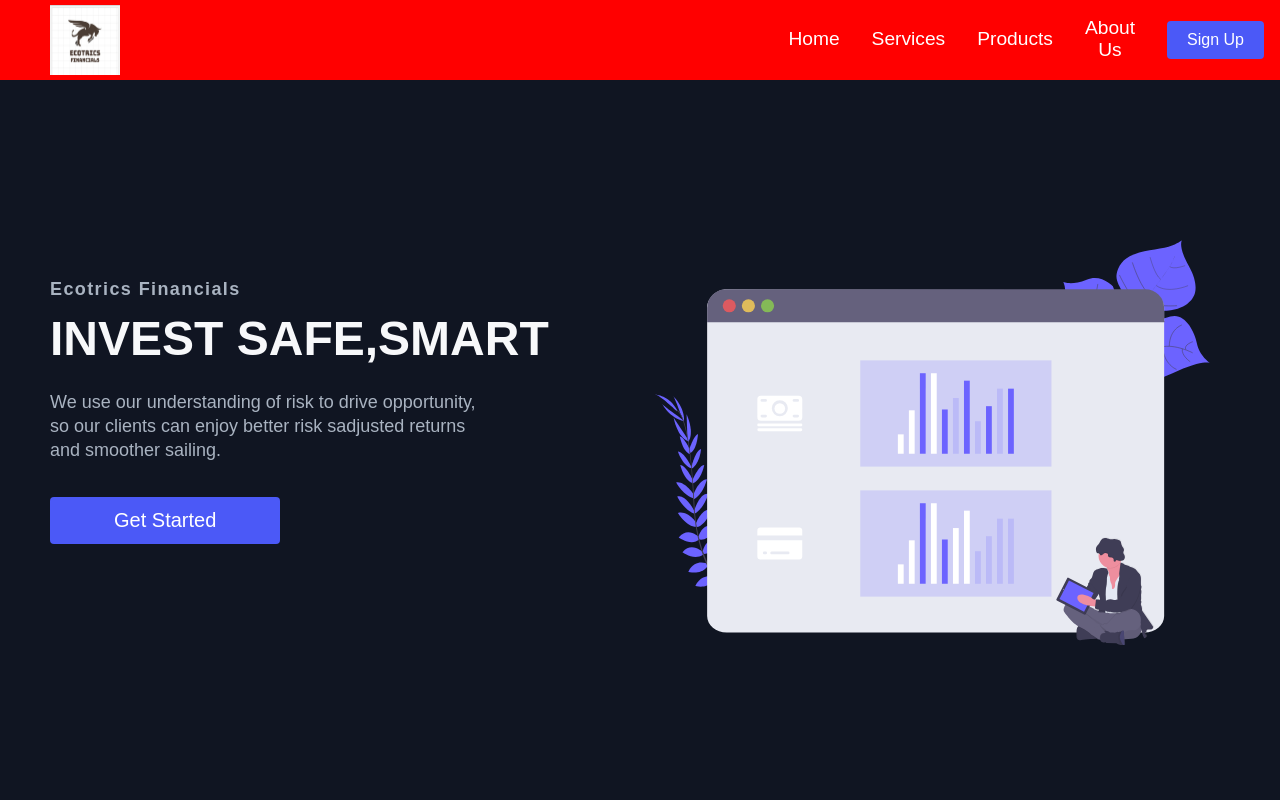
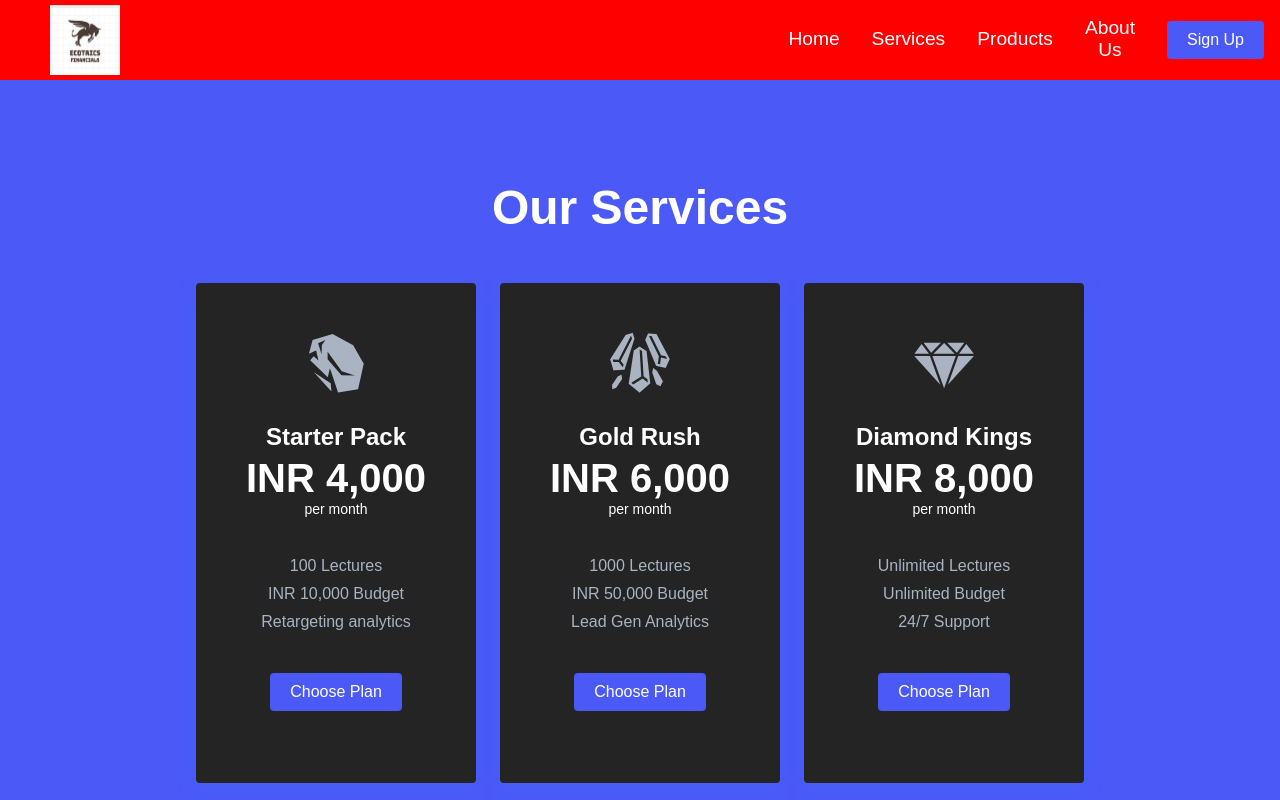
Before and after one commit to fuser312/Ecotrics_Financial, a React (Create React App) app: page /services in a window 1280 px wide. Shown: the top 800 px of the page. Built offline with nearby package versions, Linux system fonts and the light colour scheme.

Commit message:
Pricing component added. Navigation added

```diff
--- a/src/App.js
+++ b/src/App.js
@@ -3,6 +3,8 @@
 import { Navbar, Footer } from './components';
 import {BrowserRouter as Router, Switch, Route} from 'react-router-dom'
 import HomePage from './pages/HomePage/HomePage';
+import Products from './pages/Products/Products';
+import Services from './pages/Services/Services';
 
 function App() {
   return (
@@ -10,7 +12,9 @@
       <GlobalStyle />
       <Navbar/>
         <Switch>
-          <Route path="/" exxact component={HomePage} />
+          <Route path="/" exact component={HomePage} />
+          <Route path="/services" exxact component={Services} />
+          <Route path="/products" exxact component={Products} />
         </Switch>
         <Footer/>
     </Router>
--- /dev/null
+++ b/src/components/Pricing/Pricing.elements.js
@@ -0,0 +1,105 @@
+import { Link } from 'react-router-dom';
+import styled from 'styled-components';
+
+export const PricingSection = styled.div`
+  padding: 100px 0 160px;
+  display: flex;
+  flex-direction: column;
+  justify-content: center;
+  background: #4b59f7;
+`;
+
+export const PricingWrapper = styled.div`
+  display: flex;
+  flex-direction: column;
+  align-items: center;
+  margin: 0 auto;
+  @media screen and (max-width: 960px) {
+    margin: 0 30px;
+    display: flex;
+    flex-direction: column;
+    align-items: center;
+  }
+`;
+
+export const PricingHeading = styled.h1`
+  color: #fff;
+  font-size: 48px;
+  margin-bottom: 24px;
+`;
+
+export const PricingContainer = styled.div`
+  display: flex;
+  justify-content: center;
+  align-items: center;
+  @media screen and (max-width: 960px) {
+    display: flex;
+    flex-direction: column;
+    justify-content: center;
+    align-items: center;
+    width: 100%;
+  }
+`;
+
+export const PricingCard = styled(Link)`
+  background: #242424;
+  box-shadow: 0 6px 20px rgba(56, 125, 255, 0.2);
+  width: 280px;
+  height: 500px;
+  text-decoration: none;
+  border-radius: 4px;
+  &:nth-child(2) {
+    margin: 24px;
+  }
+  &:hover {
+    transform: scale(1.06);
+    transition: all 0.3s ease-out;
+    color: #1c2237;
+  }
+  @media screen and (max-width: 960px) {
+    width: 90%;
+    &:hover {
+      transform: none;
+    }
+  }
+`;
+
+export const PricingCardInfo = styled.div`
+  display: flex;
+  flex-direction: column;
+  height: 500px;
+  padding: 24px;
+  align-items: center;
+  color: #fff;
+`;
+
+export const PricingCardIcon = styled.div`
+  margin: 24px 0;
+`;
+
+export const PricingCardPlan = styled.h3`
+  margin-bottom: 5px;
+  font-size: 24px;
+`;
+
+export const PricingCardCost = styled.h4`
+  font-size: 40px;
+`;
+
+export const PricingCardLength = styled.p`
+  font-size: 14px;
+  margin-bottom: 24px;
+`;
+
+export const PricingCardFeatures = styled.ul`
+  margin: 16px 0 32px;
+  list-style: none;
+  display: flex;
+  flex-direction: column;
+  align-items: center;
+  color: #a9b3c1;
+`;
+
+export const PricingCardFeature = styled.li`
+  margin-bottom: 10px;
+`;
--- /dev/null
+++ b/src/components/Pricing/Pricing.js
@@ -0,0 +1,84 @@
+import React from 'react';
+import { Button } from '../../globalStyles';
+import { AiFillThunderbolt } from 'react-icons/ai';
+import { GiCrystalBars } from 'react-icons/gi';
+import { GiCutDiamond, GiRock } from 'react-icons/gi';
+import { GiFloatingCrystal } from 'react-icons/gi';
+import { IconContext } from 'react-icons/lib';
+import {
+  PricingSection,
+  PricingWrapper,
+  PricingHeading,
+  PricingContainer,
+  PricingCard,
+  PricingCardInfo,
+  PricingCardIcon,
+  PricingCardPlan,
+  PricingCardCost,
+  PricingCardLength,
+  PricingCardFeatures,
+  PricingCardFeature
+} from './Pricing.elements';
+
+function Pricing() {
+  return (
+    <IconContext.Provider value={{ color: '#a9b3c1', size: 64 }}>
+      <PricingSection>
+        <PricingWrapper>
+          <PricingHeading>Our Services</PricingHeading>
+          <PricingContainer>
+            <PricingCard to='/sign-up'>
+              <PricingCardInfo>
+                <PricingCardIcon>
+                  <GiRock />
+                </PricingCardIcon>
+                <PricingCardPlan>Starter Pack</PricingCardPlan>
+                <PricingCardCost>INR 4,000</PricingCardCost>
+                <PricingCardLength>per month</PricingCardLength>
+                <PricingCardFeatures>
+                  <PricingCardFeature>100 Lectures</PricingCardFeature>
+                  <PricingCardFeature>INR 10,000 Budget</PricingCardFeature>
+                  <PricingCardFeature>Retargeting analytics</PricingCardFeature>
+                </PricingCardFeatures>
+                <Button primary>Choose Plan</Button>
+              </PricingCardInfo>
+            </PricingCard>
+            <PricingCard to='/sign-up'>
+              <PricingCardInfo>
+                <PricingCardIcon>
+                  <GiCrystalBars />
+                </PricingCardIcon>
+                <PricingCardPlan>Gold Rush</PricingCardPlan>
+                <PricingCardCost>INR 6,000</PricingCardCost>
+                <PricingCardLength>per month</PricingCardLength>
+                <PricingCardFeatures>
+                  <PricingCardFeature>1000 Lectures</PricingCardFeature>
+                  <PricingCardFeature>INR 50,000 Budget</PricingCardFeature>
+                  <PricingCardFeature>Lead Gen Analytics</PricingCardFeature>
+                </PricingCardFeatures>
+                <Button primary>Choose Plan</Button>
+              </PricingCardInfo>
+            </PricingCard>
+            <PricingCard to='/sign-up'>
+              <PricingCardInfo>
+                <PricingCardIcon>
+                  <GiCutDiamond />
+                </PricingCardIcon>
+                <PricingCardPlan>Diamond Kings</PricingCardPlan>
+                <PricingCardCost>INR 8,000</PricingCardCost>
+                <PricingCardLength>per month</PricingCardLength>
+                <PricingCardFeatures>
+                  <PricingCardFeature>Unlimited Lectures</PricingCardFeature>
+                  <PricingCardFeature>Unlimited Budget</PricingCardFeature>
+                  <PricingCardFeature>24/7 Support</PricingCardFeature>
+                </PricingCardFeatures>
+                <Button primary>Choose Plan</Button>
+              </PricingCardInfo>
+            </PricingCard>
+          </PricingContainer>
+        </PricingWrapper>
+      </PricingSection>
+    </IconContext.Provider>
+  );
+}
+export default Pricing;
--- a/src/components/index.js
+++ b/src/components/index.js
@@ -1,3 +1,4 @@
 export {default as Navbar} from './Navbar/Navbar'
 export {default as InfoSection} from './infoSection/infoSection'
 export {default as Footer} from './Footer/Footer'
+export { default as Pricing } from './Pricing/Pricing';
--- a/src/pages/HomePage/HomePage.js
+++ b/src/pages/HomePage/HomePage.js
@@ -1,5 +1,6 @@
 import React from 'react'
 import { InfoSection } from '../../components'
+import Pricing from '../../components/Pricing/Pricing'
 import {homeObjOne, homeObjTwo} from './Data'
 
 const HomePage = () => {
@@ -7,6 +8,7 @@
         <>
             <InfoSection {...homeObjOne}/>
             <InfoSection {...homeObjTwo}/>
+            <Pricing/>
         </>
     )
 }
--- /dev/null
+++ b/src/pages/Products/Data.js
@@ -0,0 +1,31 @@
+export const homeObjOne = {
+    lightBg: false,
+    primary: true,
+    imgStart: '',
+    lightTopLine: true,
+    lightTextDesc: true,
+    buttonLabel: 'Get Started',
+    description: 'We use our understanding of risk to drive opportunity, so our clients can enjoy better risk sadjusted returns and smoother sailing.',
+    headline: 'INVEST SAFE,SMART',
+    lightText: true,
+    topLine: 'Ecotrics Financials',
+    start:'',
+    img: require('../../assets/stockProfit2.svg'),
+    alt:'Stock Photo of Stock Profit',
+}
+
+export const homeObjTwo = {
+    lightBg: true,
+    primary: true,
+    imgStart: 'start',
+    lightTopLine: false,
+    lightTextDesc: false,
+    buttonLabel: 'Get Started',
+    description: 'ECOTRICS Is An Indian Stock Market Trading advisory firm based  in Bangalore To diversify Trading Financial Services In India. A Trading Style,Technical Analysis and Technical Tables Chart Of Your First Trade. ECOTRICS The Trading Platform For Liking It So That You Can Get Understood The Various Modifications Of Trading Financial Investments All Over India. Our 9+ Years of experience, Technology-driven quality research, Easy to follow signals and Proven track record made us the top investment advisory. ECOTRICS aims to change the perception of Trading in people’s minds. We want to establish that Responsible Trading is always rewarding experience.We provide our entrepreneurs, strategic shareholders and venture capital clients with independent advice, empowering them to make informed decisions at all points in the listing process. ',
+    headline: 'INVEST SAFE,SMART',
+    lightText: false,
+    topLine: 'Ecotrics Financials',
+    start:'true',
+    img: require('../../assets/stockProfit.svg'),
+    alt:'Stock Photo of Stock Profit',
+}
--- /dev/null
+++ b/src/pages/Products/Products.js
@@ -0,0 +1,14 @@
+import React from 'react';
+import { InfoSection } from '../../components';
+import { homeObjOne, homeObjTwo } from './Data';
+
+function Products() {
+  return (
+    <>
+      <InfoSection {...homeObjOne} />
+      <InfoSection {...homeObjTwo} />
+    </>
+  );
+}
+
+export default Products;
--- /dev/null
+++ b/src/pages/Services/Data.js
@@ -0,0 +1,31 @@
+export const homeObjOne = {
+    lightBg: false,
+    primary: true,
+    imgStart: '',
+    lightTopLine: true,
+    lightTextDesc: true,
+    buttonLabel: 'Get Started',
+    description: 'We use our understanding of risk to drive opportunity, so our clients can enjoy better risk sadjusted returns and smoother sailing.',
+    headline: 'INVEST SAFE,SMART',
+    lightText: true,
+    topLine: 'Ecotrics Financials',
+    start:'',
+    img: require('../../assets/stockProfit2.svg'),
+    alt:'Stock Photo of Stock Profit',
+}
+
+export const homeObjTwo = {
+    lightBg: true,
+    primary: true,
+    imgStart: 'start',
+    lightTopLine: false,
+    lightTextDesc: false,
+    buttonLabel: 'Get Started',
+    description: 'ECOTRICS Is An Indian Stock Market Trading advisory firm based  in Bangalore To diversify Trading Financial Services In India. A Trading Style,Technical Analysis and Technical Tables Chart Of Your First Trade. ECOTRICS The Trading Platform For Liking It So That You Can Get Understood The Various Modifications Of Trading Financial Investments All Over India. Our 9+ Years of experience, Technology-driven quality research, Easy to follow signals and Proven track record made us the top investment advisory. ECOTRICS aims to change the perception of Trading in people’s minds. We want to establish that Responsible Trading is always rewarding experience.We provide our entrepreneurs, strategic shareholders and venture capital clients with independent advice, empowering them to make informed decisions at all points in the listing process. ',
+    headline: 'INVEST SAFE,SMART',
+    lightText: false,
+    topLine: 'Ecotrics Financials',
+    start:'true',
+    img: require('../../assets/stockProfit.svg'),
+    alt:'Stock Photo of Stock Profit',
+}
--- /dev/null
+++ b/src/pages/Services/Services.js
@@ -0,0 +1,13 @@
+import React from 'react';
+import { Pricing } from '../../components';
+
+function Services() {
+  return (
+    <>
+      <Pricing/>
+
+    </>
+  );
+}
+
+export default Services;
```
Also changed, not shown: src/pages/SignUp/Data.js (added), src/pages/SignUp/SignUp.js (added).
